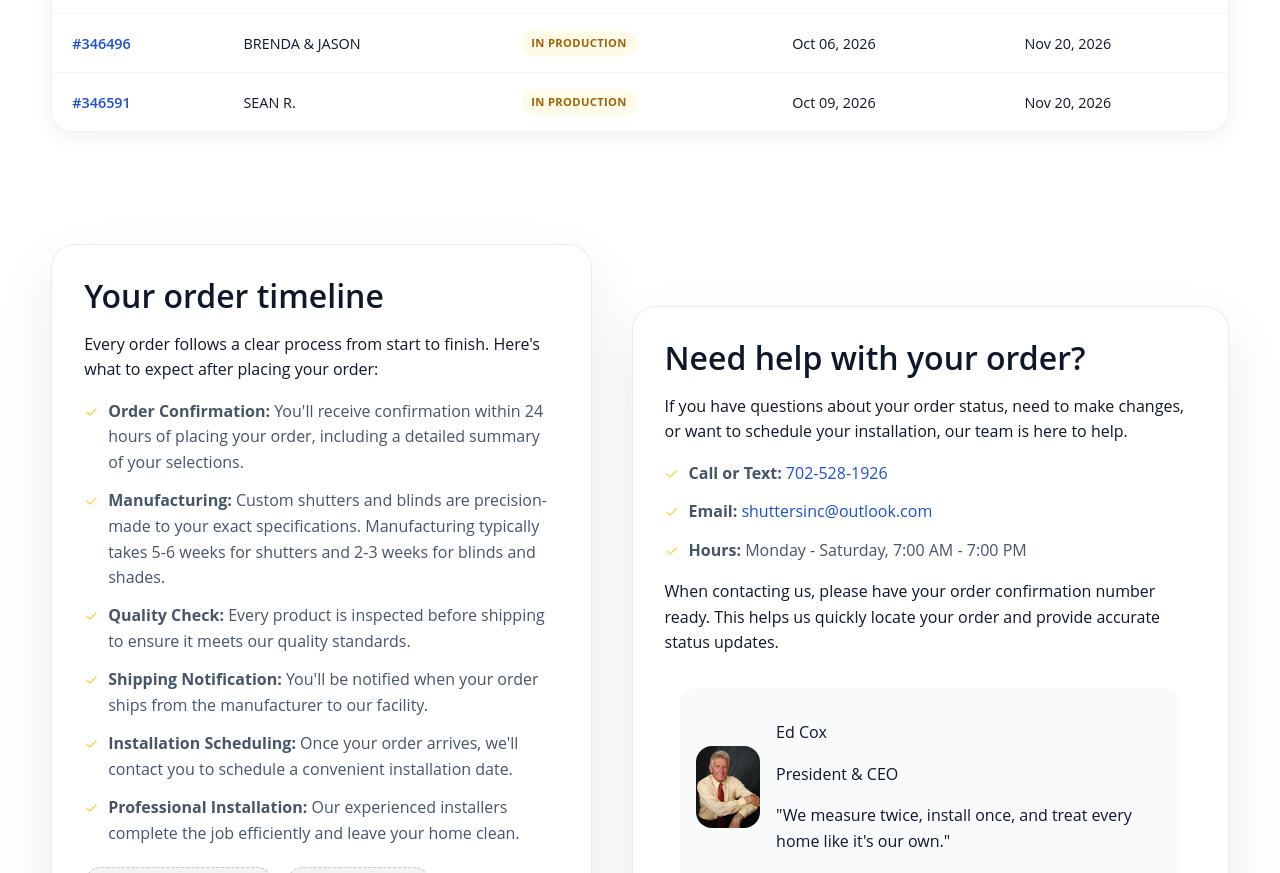
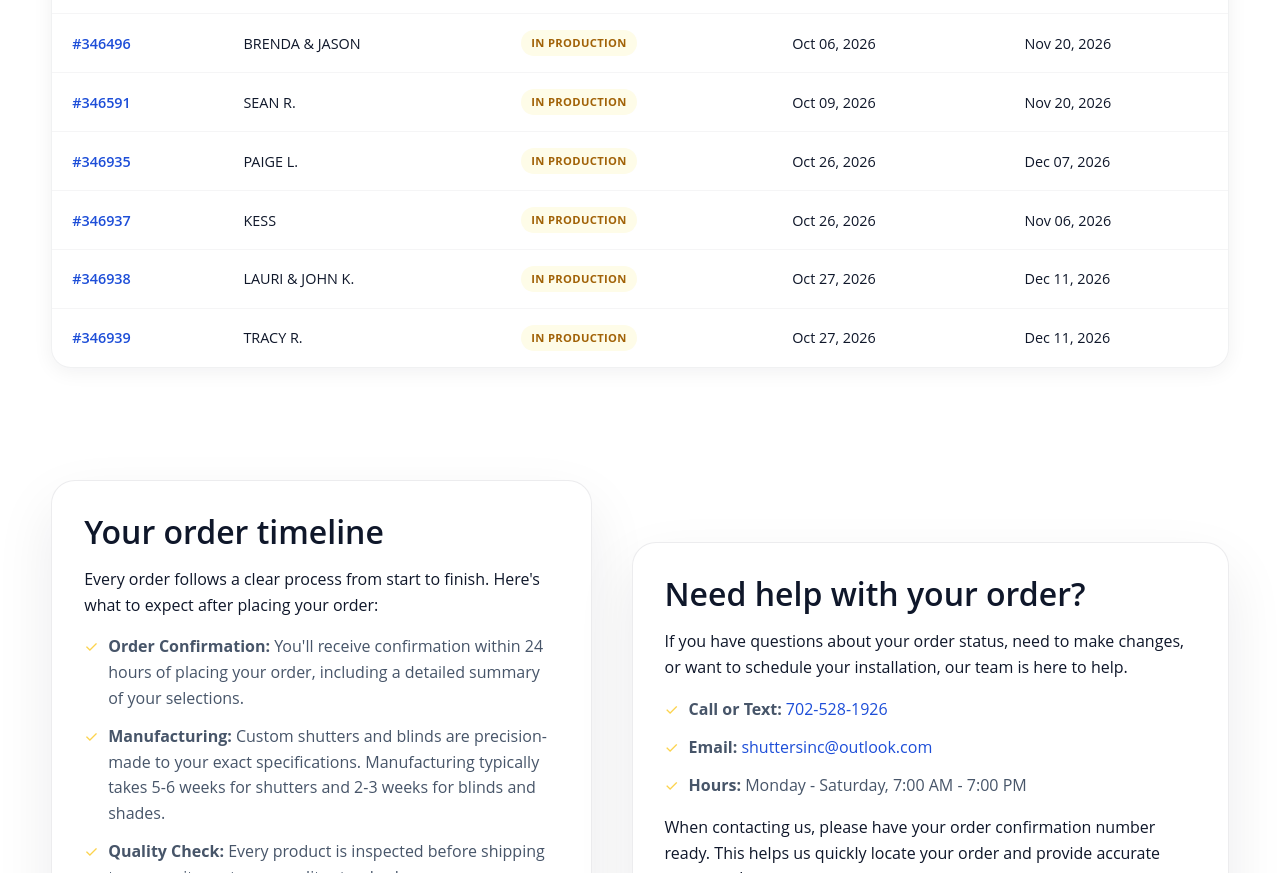
Before and after one commit to theonlypal/shutterscheap, a plain HTML site: page order-tracking.html in a window 1280 px wide. Shown: the part 4261-5134 px from the top of the page. Drawn offline with Linux system fonts and the light colour scheme; a web font is replaced by a local one.

Commit message:
Add 4 new orders (346935, 346937, 346938, 346939)
Co-Authored-By: Claude Opus 5.5 <noreply@anthropic.com>

```diff
--- a/order-tracking.html
+++ b/order-tracking.html
@@ -919,7 +919,11 @@
       { id: '346484', customer: 'PAUL N.', orderDate: 'Oct 06, 2026', estShip: 'Nov 20, 2026', status: 'IN PRODUCTION' },
       { id: '346486', customer: 'PAULETTE M.', orderDate: 'Oct 06, 2026', estShip: 'Nov 20, 2026', status: 'IN PRODUCTION' },
       { id: '346496', customer: 'BRENDA &amp; JASON', orderDate: 'Oct 06, 2026', estShip: 'Nov 20, 2026', status: 'IN PRODUCTION' },
-      { id: '346591', customer: 'SEAN R.', orderDate: 'Oct 09, 2026', estShip: 'Nov 20, 2026', status: 'IN PRODUCTION' }
+      { id: '346591', customer: 'SEAN R.', orderDate: 'Oct 09, 2026', estShip: 'Nov 20, 2026', status: 'IN PRODUCTION' },
+      { id: '346935', customer: 'PAIGE L.', orderDate: 'Oct 26, 2026', estShip: 'Dec 07, 2026', status: 'IN PRODUCTION' },
+      { id: '346937', customer: 'KESS', orderDate: 'Oct 26, 2026', estShip: 'Nov 06, 2026', status: 'IN PRODUCTION' },
+      { id: '346938', customer: 'LAURI &amp; JOHN K.', orderDate: 'Oct 27, 2026', estShip: 'Dec 11, 2026', status: 'IN PRODUCTION' },
+      { id: '346939', customer: 'TRACY R.', orderDate: 'Oct 27, 2026', estShip: 'Dec 11, 2026', status: 'IN PRODUCTION' }
     ];
 
     /* ── Helpers ── */
```
